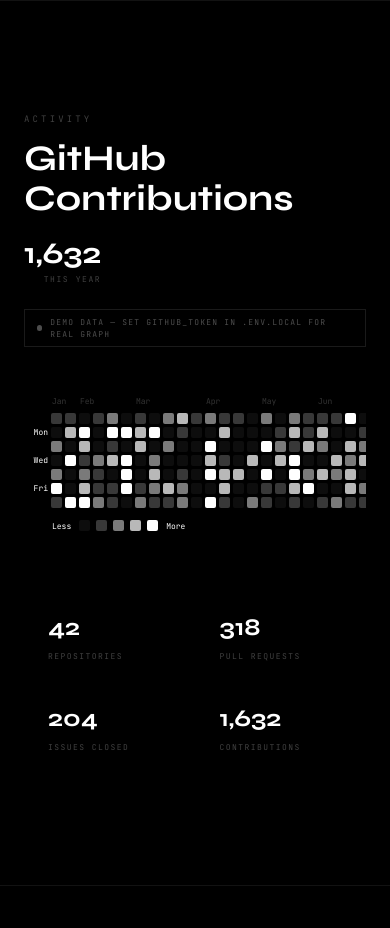
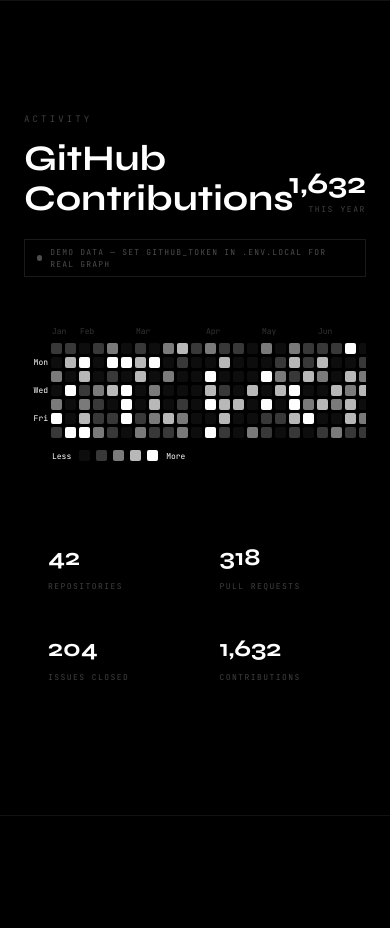
Before and after one commit to purvjoshi04/portfolio, a Next.js app: page / in a window 390 px wide. Shown: the part 3520-4448 px from the top of the page. Built offline with nearby package versions, Linux system fonts and the light colour scheme.

Commit message:
fix: clamp tooltip position and restore contribution count layout

```diff
--- a/components/GithubSection.tsx
+++ b/components/GithubSection.tsx
@@ -61,11 +61,20 @@
     if (!graphRef.current) return;
     const c = e.currentTarget.getBoundingClientRect();
     const p = graphRef.current.getBoundingClientRect();
-    setTooltip({ date, count, x: c.left - p.left + CELL / 2, y: c.top - p.top - 40 });
+    const x = c.left - p.left + CELL / 2;
+    const y = c.top - p.top - 40;
+    const tooltipWidth = 160;
+    const clampedX = Math.min(Math.max(x, tooltipWidth / 2), p.width - tooltipWidth / 2);
+    const clampedY = y < 0 ? c.top - p.top + CELL + 6 : y;
+    setTooltip({ date, count, x: clampedX, y: clampedY });
   }
 
   return (
-    <div ref={graphRef} className="relative overflow-x-auto pb-2">
+    <div
+      ref={graphRef}
+      className="relative w-full pb-2"
+      style={{ overflowX: "auto", overflowY: "visible" }}
+    >
       <div className="inline-block min-w-max">
         <div className="flex mb-1.5" style={{ paddingLeft: 28, gap: GAP }}>
           {weeks.map((_, wi) => {
@@ -111,6 +120,7 @@
             ))}
           </div>
         </div>
+
         <div className="flex items-center gap-1.5 mt-3 pl-[28px]">
           <span className="font-mono text-[8px] text-white/18 mr-0.5">Less</span>
           {LEVEL_OPACITIES.map((op, i) => (
@@ -179,12 +189,14 @@
           }}
         >
           <p className="font-mono text-[9px] tracking-[0.35em] text-white/25 uppercase mb-3">Activity</p>
-          <div className="flex items-end justify-between flex-wrap gap-4">
-            <h2 className="font-display font-bold text-4xl md:text-5xl text-white">
+
+          <div className="flex items-end justify-between gap-4">
+            <h2 className="font-display font-bold text-4xl md:text-5xl text-white min-w-0">
               GitHub Contributions
             </h2>
+
             {!state.loading && state.data && (
-              <div className="mb-1 text-right">
+              <div className="mb-1 text-right shrink-0">
                 <p className="font-display font-bold text-3xl text-white">
                   {state.data.totalContributions.toLocaleString()}
                 </p>
@@ -194,7 +206,6 @@
               </div>
             )}
           </div>
-
           {state.isMock && (
             <div className="mt-5 inline-flex items-center gap-2 px-3 py-1.5 border border-white/10">
               <span className="w-1.5 h-1.5 rounded-full bg-white/30" />
@@ -208,16 +219,21 @@
             <p className="mt-4 font-mono text-[10px] text-white/30">⚠ {state.error}</p>
           )}
         </div>
+
         <div
+          className="w-full"
           style={{
             opacity: visible ? 1 : 0,
             transition: "opacity 0.6s ease 0.2s",
+            overflowX: "auto",
+            overflowY: "visible",
           }}
         >
           {state.loading ? <GraphSkeleton /> : state.data ? (
             <ContributionGraph weeks={state.data.weeks} animated={animated} />
           ) : null}
         </div>
+
         <div
           className="mt-12 grid grid-cols-2 md:grid-cols-4 gap-px bg-white/8"
           style={{
```
Lines whose indentation alone changed are shown as unchanged.
